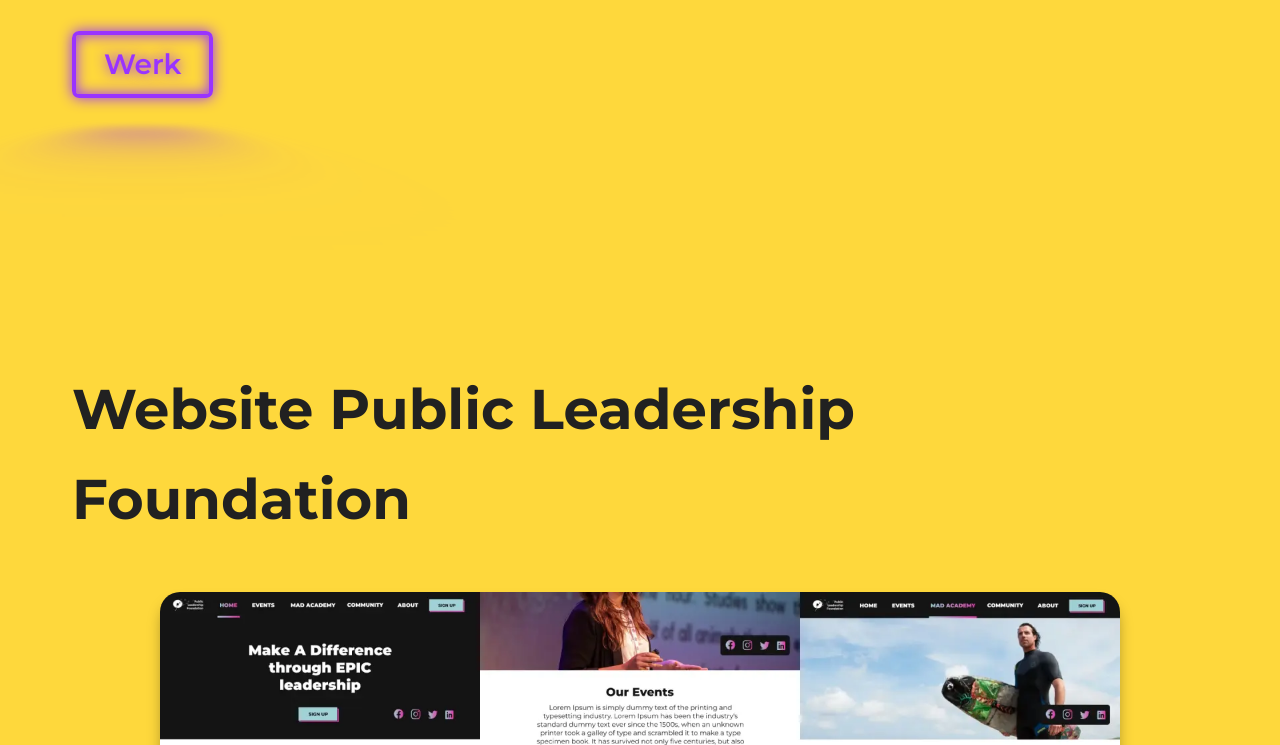
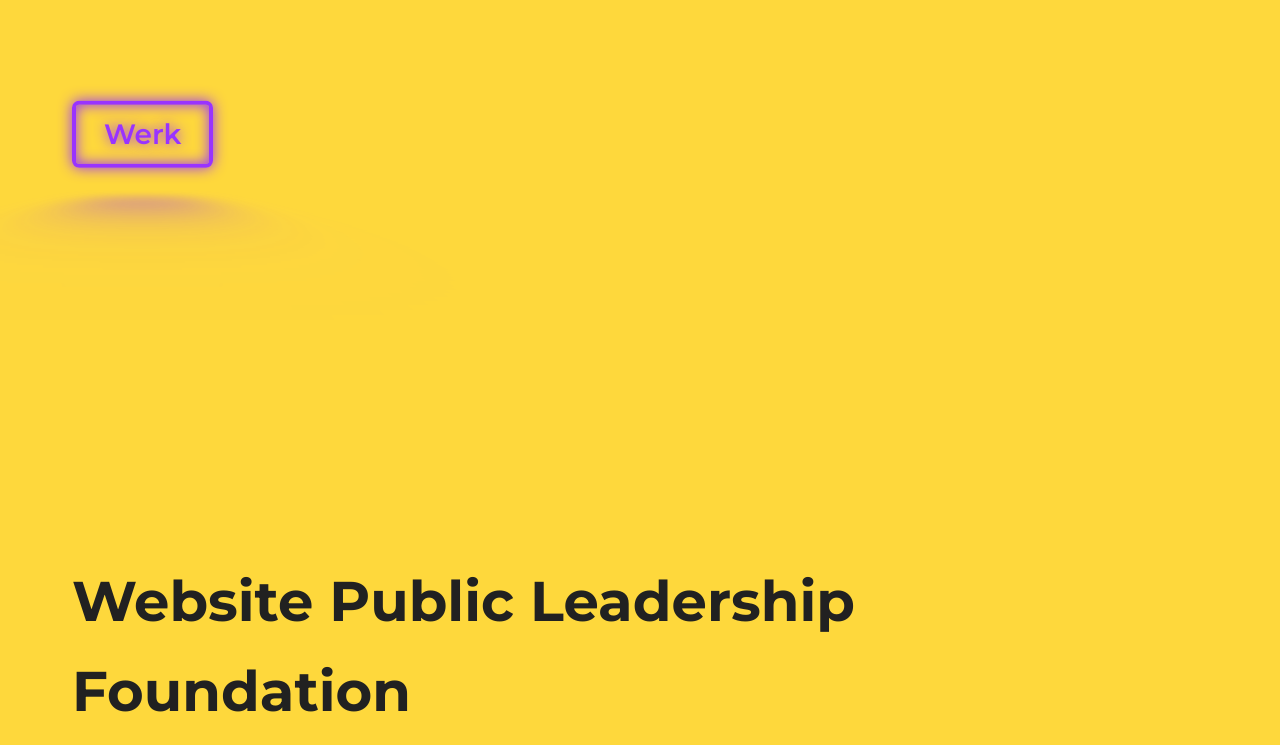
Before and after one commit to Kerraan/DITISDIRK, a website: page src/index.html in a window 1280 px wide. Shown: the part 531-1276 px from the top of the page. Drawn offline with nearby package versions, Linux system fonts and the light colour scheme; files that its build step writes are made by us from their sources.

Commit message:
updated vertical scroll issue with header

```diff
--- a/src/sass/components/_main-heading.scss
+++ b/src/sass/components/_main-heading.scss
@@ -20,8 +20,11 @@
 
 @media (min-width: 55em) {
   .hero {
+    padding-block-start: 0;
+    margin-block-start: 12rem;
     justify-content: center;
-    transform: translateY(-10%);
+    transform: translateY(-22%);
     padding-inline: 3rem;
+    min-height: calc(var(--vh) * 100);
   }
 }
--- a/src/sass/components/_over.scss
+++ b/src/sass/components/_over.scss
@@ -28,6 +28,11 @@
 }
 
 @media (min-width: 69em) {
+  .over {
+    margin-block-start: 12rem;
+    transform: translateY(-15%);
+  }
+
   .over-mij {
     grid-column: span 3;
     padding-inline: 1.5rem;
```
